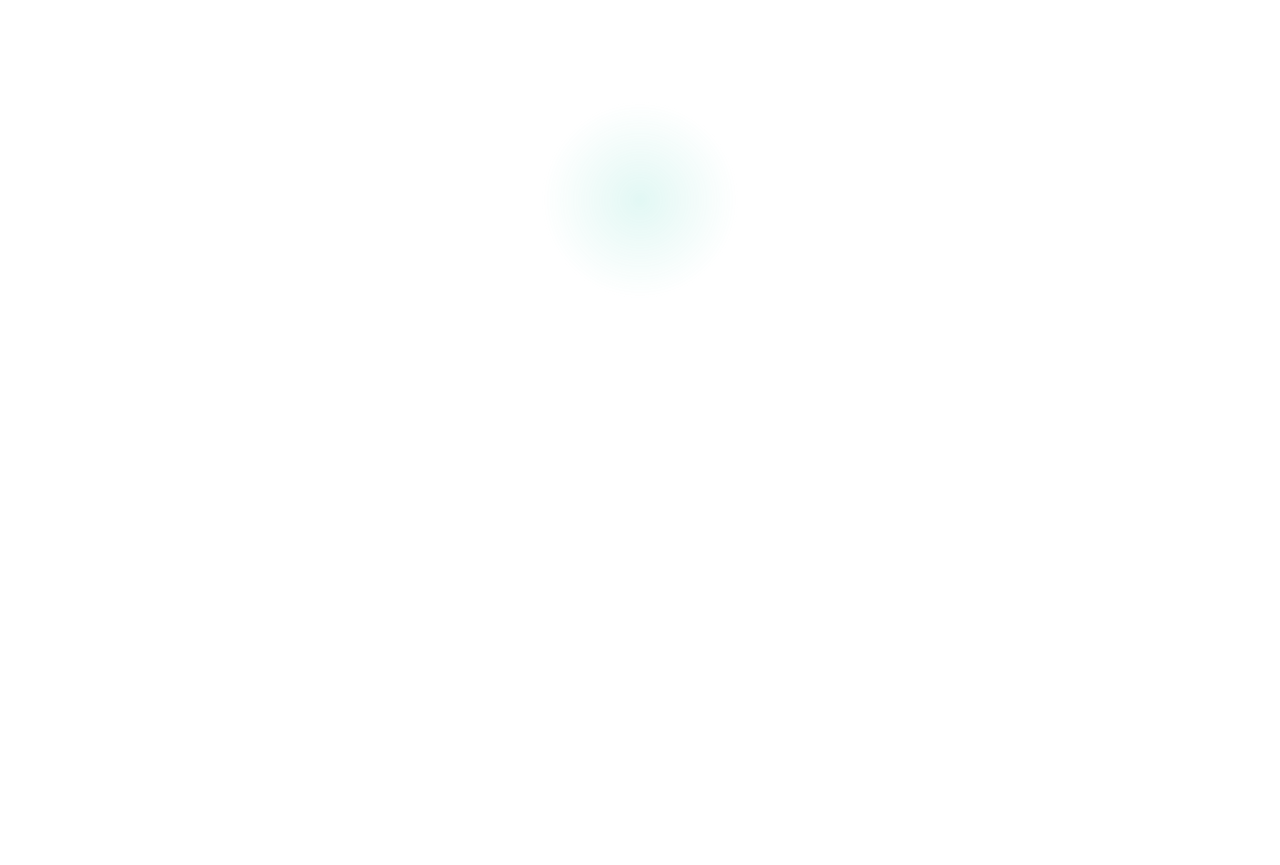
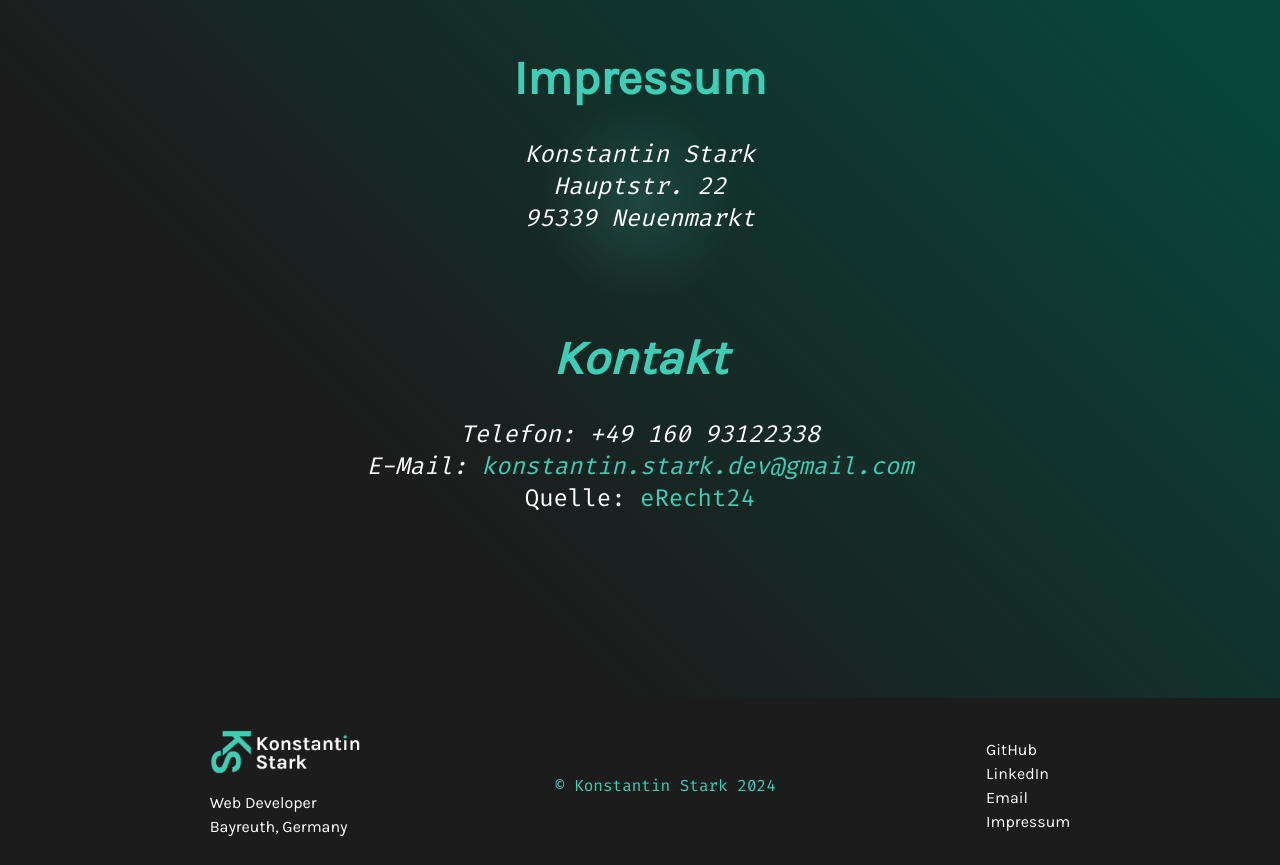
Before and after one commit to KonstantinStark/angular-portfolio, an Angular app: page /legal-notice in a window 1280 px wide. Shown: the part 200-1065 px from the top of the page. Before the commit the page ends 800 px from the top, so only its background shows below. Built offline with nearby package versions, Linux system fonts and the light colour scheme.

Commit message:
added imprint

```diff
--- a/src/app/app.component.ts
+++ b/src/app/app.component.ts
@@ -1,14 +1,11 @@
 import { Component, HostListener } from '@angular/core';
 import { CommonModule } from '@angular/common';
 import { RouterLink, RouterOutlet } from '@angular/router';
-import { HeaderComponent } from "./shared/header/header.component";
-import { FooterComponent } from "./shared/footer/footer.component";
-import { PrivacyPolicyComponent } from "./main-content/privacy-policy/privacy-policy.component";
 
 @Component({
   selector: 'app-root',
   standalone: true,
-  imports: [CommonModule, RouterOutlet, RouterLink, HeaderComponent, FooterComponent, PrivacyPolicyComponent],
+  imports: [CommonModule, RouterOutlet],
   templateUrl: './app.component.html',
   styleUrl: './app.component.scss'
 })
--- a/src/app/main-content/contact/contact.component.html
+++ b/src/app/main-content/contact/contact.component.html
@@ -69,7 +69,7 @@
                         }
 
                         <label for="privacy">
-                            Ich habe die <a routerLink="legal-notice" class="privacy-link">Datenschutzbestimmungen</a> gelesen und
+                            Ich habe die <a routerLink="privacy-policy" class="privacy-link">Datenschutzbestimmungen</a> gelesen und
                             erkläre
                             mich mit der Verarbeitung meiner Daten wie beschrieben einverstanden.
                         </label>
--- a/src/app/main-content/contact/contact.component.ts
+++ b/src/app/main-content/contact/contact.component.ts
@@ -1,11 +1,12 @@
 import { CommonModule } from '@angular/common';
 import { Component } from '@angular/core';
 import { ReactiveFormsModule, FormBuilder, FormGroup, Validators, FormsModule, NgForm } from '@angular/forms';
+import { RouterLink } from '@angular/router';
 
 @Component({
   selector: 'app-contact',
   standalone: true,
-  imports: [CommonModule, FormsModule],
+  imports: [CommonModule, FormsModule, RouterLink],
   templateUrl: './contact.component.html',
   styleUrls: ['./contact.component.scss']
 })
--- a/src/app/main-content/landing-page/navbar/navbar.component.scss
+++ b/src/app/main-content/landing-page/navbar/navbar.component.scss
@@ -15,6 +15,7 @@ $green-color: #3dcfb6;
     align-items: center;
     padding: 0px 96px;
     background-color: rgba(0, 0, 0, 0.123);
+    background: linear-gradient(45deg, #1C1C1C 30%, #08463B 90%);
 
     .nav-links {
         display: flex;
--- a/src/app/main-content/legal-notice/legal-notice.component.html
+++ b/src/app/main-content/legal-notice/legal-notice.component.html
@@ -1 +1,18 @@
-<p>legal-notice works!</p>
+<app-navbar></app-navbar>
+<section>
+    <div>
+    <h3>Impressum</h3> <br>
+        <address>
+            Konstantin Stark<br />
+            Hauptstr. 22<br />
+            95339 Neuenmarkt<br />
+            <br>
+            <h3>Kontakt</h3> <br>
+            Telefon: +49 160 93122338<br />
+            E-Mail:
+            <a href="mailto:konstantin.stark.dev@gmail.com">konstantin.stark.dev&#64;gmail.com</a><br />
+        </address>
+        <p>Quelle: <a href="https://www.e-recht24.de/" target="_blank">eRecht24</a></p>
+    </div>
+</section>
+<app-footer></app-footer>
--- a/src/app/main-content/legal-notice/legal-notice.component.scss
+++ b/src/app/main-content/legal-notice/legal-notice.component.scss
@@ -0,0 +1,31 @@
+$green-color: #3dcfb6;
+
+section {
+    height: 100vh;
+    width: 100%;
+    background: linear-gradient(45deg, #1C1C1C 30%, #08463B 90%);
+    font-family: 'FiraCode';
+    color: white;
+    display: flex;
+    align-items: center;
+}
+
+div {
+    font-size: 24px;
+    height: 78vh;
+    width: 100%;
+    max-width: 1920px;
+    text-align: center;
+}
+
+h3 {
+    padding-top: 5%;
+    font-size: 48px;
+    color: $green-color;
+    font-family: "Karla";
+}
+
+a {
+    color: $green-color;
+    text-decoration: none;
+}
--- a/src/app/main-content/legal-notice/legal-notice.component.ts
+++ b/src/app/main-content/legal-notice/legal-notice.component.ts
@@ -1,9 +1,11 @@
 import { Component } from '@angular/core';
+import { FooterComponent } from "../../shared/footer/footer.component";
+import { NavbarComponent } from "../landing-page/navbar/navbar.component";
 
 @Component({
   selector: 'app-legal-notice',
   standalone: true,
-  imports: [],
+  imports: [FooterComponent, NavbarComponent],
   templateUrl: './legal-notice.component.html',
   styleUrl: './legal-notice.component.scss'
 })
--- a/src/app/main-content/privacy-policy/privacy-policy.component.html
+++ b/src/app/main-content/privacy-policy/privacy-policy.component.html
@@ -1 +1,3 @@
+<app-navbar></app-navbar>
 <p>privacy-policy works!</p>
+<app-footer></app-footer>
--- a/src/app/main-content/privacy-policy/privacy-policy.component.ts
+++ b/src/app/main-content/privacy-policy/privacy-policy.component.ts
@@ -1,9 +1,11 @@
 import { Component } from '@angular/core';
+import { FooterComponent } from '../../shared/footer/footer.component';
+import { NavbarComponent } from '../landing-page/navbar/navbar.component';
 
 @Component({
   selector: 'app-privacy-policy',
   standalone: true,
-  imports: [],
+  imports: [FooterComponent, NavbarComponent],
   templateUrl: './privacy-policy.component.html',
   styleUrl: './privacy-policy.component.scss'
 })
--- a/src/app/shared/footer/footer.component.scss
+++ b/src/app/shared/footer/footer.component.scss
@@ -4,7 +4,7 @@ $green-color: #3dcfb6;
 footer {
     background-color: #1c1c1c;
     color: #FFFFFF;
-    padding: 112px 112px 24px 112px;
+    padding: 32px 112px 24px 112px;
     min-height: 150px;
     max-width: 1920px;
     width: 100%;
@@ -13,9 +13,9 @@ footer {
 
 .footer-container {
     display: flex;
-    justify-content: space-between;
+    justify-content: space-around;
     align-items: center;
-    max-width: 1200px;
+    max-width: 1920px;
     margin: 0 auto;
     width: 100%;
     height: 100%;
```
